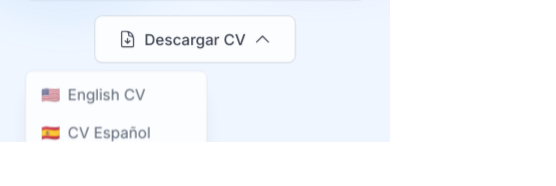
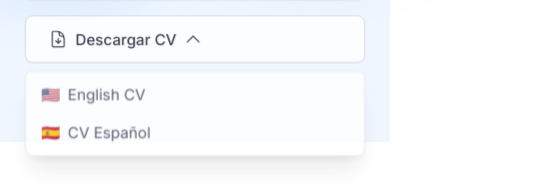
Before and after one commit to brrrr1/Portfolio, a React (Create React App) app: page / in a window 390 px wide. Both pictures are taken after a click on the button "Descargar CV". Shown: the part 658-844 px from the top of the page, 556 px wide, since content can reach past the window. Built offline with nearby package versions, Linux system fonts and the light colour scheme; no server answers.

Commit message:
small visual fix

```diff
--- a/src/pages/Contact.tsx
+++ b/src/pages/Contact.tsx
@@ -94,7 +94,7 @@ const Contact: React.FC = () => {
       name: 'LinkedIn',
       url: 'https://www.linkedin.com/in/bruno-delgado-herrero-37872a298',
       icon: (
-        <svg className="w-6 h-6" fill="currentColor" viewBox="0 0 24 24">
+        <svg className="w-6 h-6 text-gray-700 dark:text-gray-300 hover:text-primary-600 dark:hover:text-primary-400 transition-colors" fill="currentColor" viewBox="0 0 24 24">
           <path d="M20.447 20.452h-3.554v-5.569c0-1.328-.027-3.037-1.852-3.037-1.853 0-2.136 1.445-2.136 2.939v5.667H9.351V9h3.414v1.561h.046c.477-.9 1.637-1.85 3.37-1.85 3.601 0 4.267 2.37 4.267 5.455v6.286zM5.337 7.433c-1.144 0-2.063-.926-2.063-2.065 0-1.138.92-2.063 2.063-2.063 1.14 0 2.064.925 2.064 2.063 0 1.139-.925 2.065-2.064 2.065zm1.782 13.019H3.555V9h3.564v11.452zM22.225 0H1.771C.792 0 0 .774 0 1.729v20.542C0 23.227.792 24 1.771 24h20.451C23.2 24 24 23.227 24 22.271V1.729C24 .774 23.2 0 22.222 0h.003z"/>
         </svg>
       )
@@ -103,7 +103,7 @@ const Contact: React.FC = () => {
       name: 'GitHub',
       url: 'https://github.com/brrrr1',
       icon: (
-        <svg className="w-6 h-6" fill="currentColor" viewBox="0 0 24 24">
+        <svg className="w-6 h-6 text-gray-700 dark:text-gray-300 hover:text-primary-600 dark:hover:text-primary-400 transition-colors" fill="currentColor" viewBox="0 0 24 24">
           <path d="M12 0c-6.626 0-12 5.373-12 12 0 5.302 3.438 9.8 8.207 11.387.599.111.793-.261.793-.577v-2.234c-3.338.726-4.033-1.416-4.033-1.416-.546-1.387-1.333-1.756-1.333-1.756-1.089-.745.083-.729.083-.729 1.205.084 1.839 1.237 1.839 1.237 1.07 1.834 2.807 1.304 3.492.997.107-.775.418-1.305.762-1.604-2.665-.305-5.467-1.334-5.467-5.931 0-1.311.469-2.381 1.236-3.221-.124-.303-.535-1.524.117-3.176 0 0 1.008-.322 3.301 1.23.957-.266 1.983-.399 3.003-.404 1.02.005 2.047.138 3.006.404 2.291-1.552 3.297-1.23 3.297-1.23.653 1.653.242 2.874.118 3.176.77.84 1.235 1.911 1.235 3.221 0 4.609-2.807 5.624-5.479 5.921.43.372.823 1.102.823 2.222v3.293c0 .319.192.694.801.576 4.765-1.589 8.199-6.086 8.199-11.386 0-6.627-5.373-12-12-12z"/>
         </svg>
       )
--- a/src/pages/Home.tsx
+++ b/src/pages/Home.tsx
@@ -112,7 +112,7 @@ const Home: React.FC = () => {
     <div id="home" className="min-h-screen">
       <section
         ref={heroRef}
-        className="section-padding bg-gradient-to-br from-primary-50 to-blue-50 dark:from-gray-900 dark:to-gray-800 relative overflow-hidden"
+        className="section-padding bg-gradient-to-br from-primary-50 to-blue-50 dark:from-gray-900 dark:to-gray-800 relative"
       >
 
         <div className="absolute inset-0 opacity-10">
@@ -220,7 +220,7 @@ const Home: React.FC = () => {
             >
               <button
                 onClick={() => scrollToElement('projects', 80)}
-                className="btn-primary inline-flex items-center group"
+                className="btn-primary inline-flex items-center group w-full sm:w-auto"
               >
                 <AnimatedText as="span" delay={2}>
                   {t('home.viewProjects')}
@@ -229,17 +229,17 @@ const Home: React.FC = () => {
               </button>
               <button
                 onClick={() => scrollToElement('contact', 80)}
-                className="btn-secondary inline-flex items-center group"
+                className="btn-secondary inline-flex items-center group w-full sm:w-auto"
               >
                 <AnimatedText as="span" delay={3}>
                   {t('home.contact')}
                 </AnimatedText>
                 <ArrowRightIcon className="ml-2 h-5 w-5 group-hover:translate-x-1 transition-transform duration-300" />
               </button>
-              <div className="relative" ref={dropdownRef}>
+              <div className="relative w-full sm:w-auto" ref={dropdownRef}>
                 <button
                   onClick={() => setIsDropdownOpen(!isDropdownOpen)}
-                  className="btn-secondary inline-flex items-center group"
+                  className="btn-secondary inline-flex items-center group w-full sm:w-auto"
                 >
                   <DocumentArrowDownIcon className="h-5 w-5 mr-2" />
                   <AnimatedText as="span" delay={4}>
@@ -254,7 +254,11 @@ const Home: React.FC = () => {
                     animate={{ opacity: 1, y: 0, scale: 1 }}
                     exit={{ opacity: 0, y: -10, scale: 0.95 }}
                     transition={{ duration: 0.2 }}
-                    className="absolute top-full left-0 mt-2 w-48 bg-white dark:bg-gray-800 rounded-lg shadow-xl border border-gray-200 dark:border-gray-700 z-50 glass-effect"
+                    className="absolute top-full left-0 mt-2 w-full sm:w-48 bg-white dark:bg-gray-800 rounded-lg shadow-xl border border-gray-200 dark:border-gray-700 z-50 glass-effect"
+                    style={{
+                      maxHeight: '200px',
+                      overflowY: 'auto'
+                    }}
                   >
                     <div className="py-1">
                       <button
```
